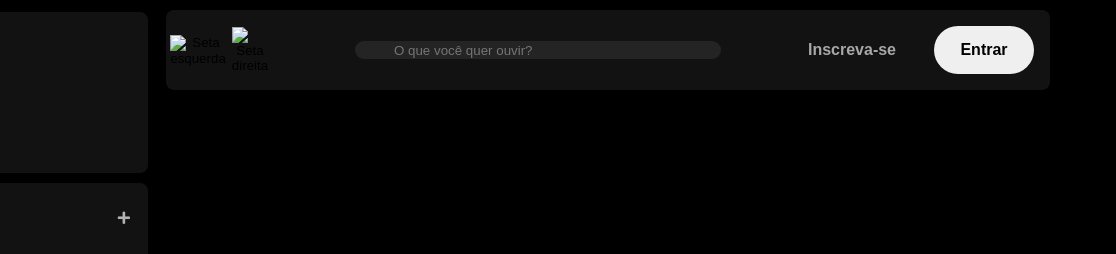
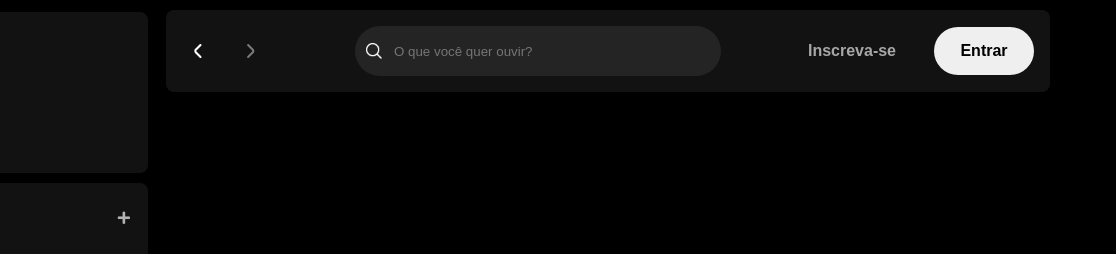
Before and after one commit to pauloandresdf/spotify-clone, a plain HTML site: page index.html in a window 1280 px wide. Shown: the top 254 px of the page, 164-1280 px from the left. Drawn offline with Linux system fonts and the light colour scheme.

```diff
--- a/index.html
+++ b/index.html
@@ -77,14 +77,14 @@
             <nav class="header__navigation">
                 <div class="navigation">
                     <button class="arrow-left">
-                        <img src=".src/assets/icons/small-left.png" alt="Seta esquerda">
+                        <img src="./src/assets/icons/small-left.png" alt="Seta esquerda">
                     </button>
                     <button class="arrow-right">
-                        <img src=".src/assets/icons/small-right.png" alt="Seta direita">
+                        <img src="./src/assets/icons/small-right.png" alt="Seta direita">
                     </button>
                 </div>
                     <div class="header__search">
-                        <img src=".src/assets/icons/search.png" alt="">
+                        <img src="./src/assets/icons/search.png" alt="">
                             <input id="search-input" type="text" maxlength="800" placeholder="O que você quer ouvir?">
                     </div>
                     <div class="header__login">
--- a/src/styles/main-content.css
+++ b/src/styles/main-content.css
@@ -31,9 +31,9 @@
     justify-content: center;
     width: 32px;
     height: 32px;
-    background: var(--bg-icon);
-    background-color: var(--bg-arrow-color);
-    border-radius: 50;
+    background: var(--bg-icon)
+    background-color: var(--bg-arrow-color)
+    border-radius: 50%;
     border: none;
     cursor: pointer;
 }
@@ -62,6 +62,7 @@
 .header__search input {
     background: transparent;
     border: none;
+    height: 48px;
     padding: 0px 100px 0 12px;
     color: #fff;
     text-overflow: ellipsis;
```
Also changed, not shown: app.js (added), script.js (deleted).
